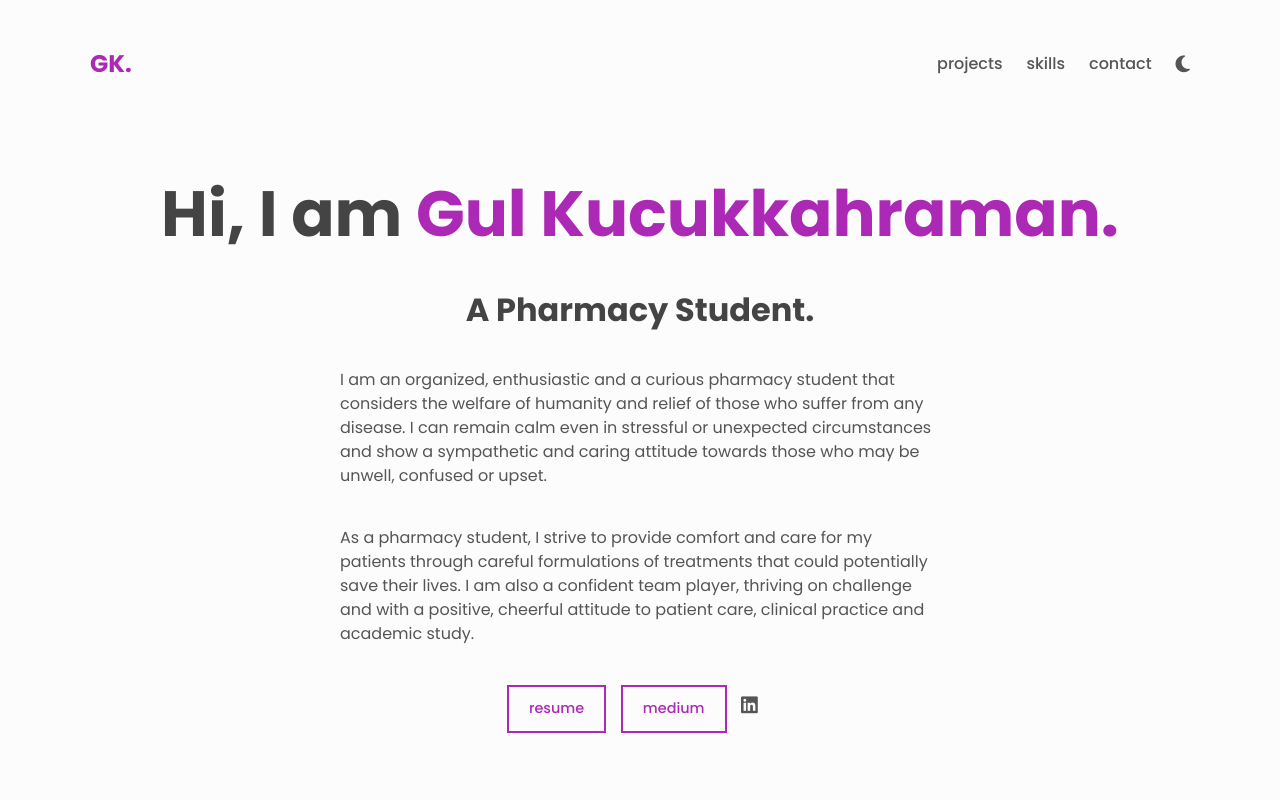
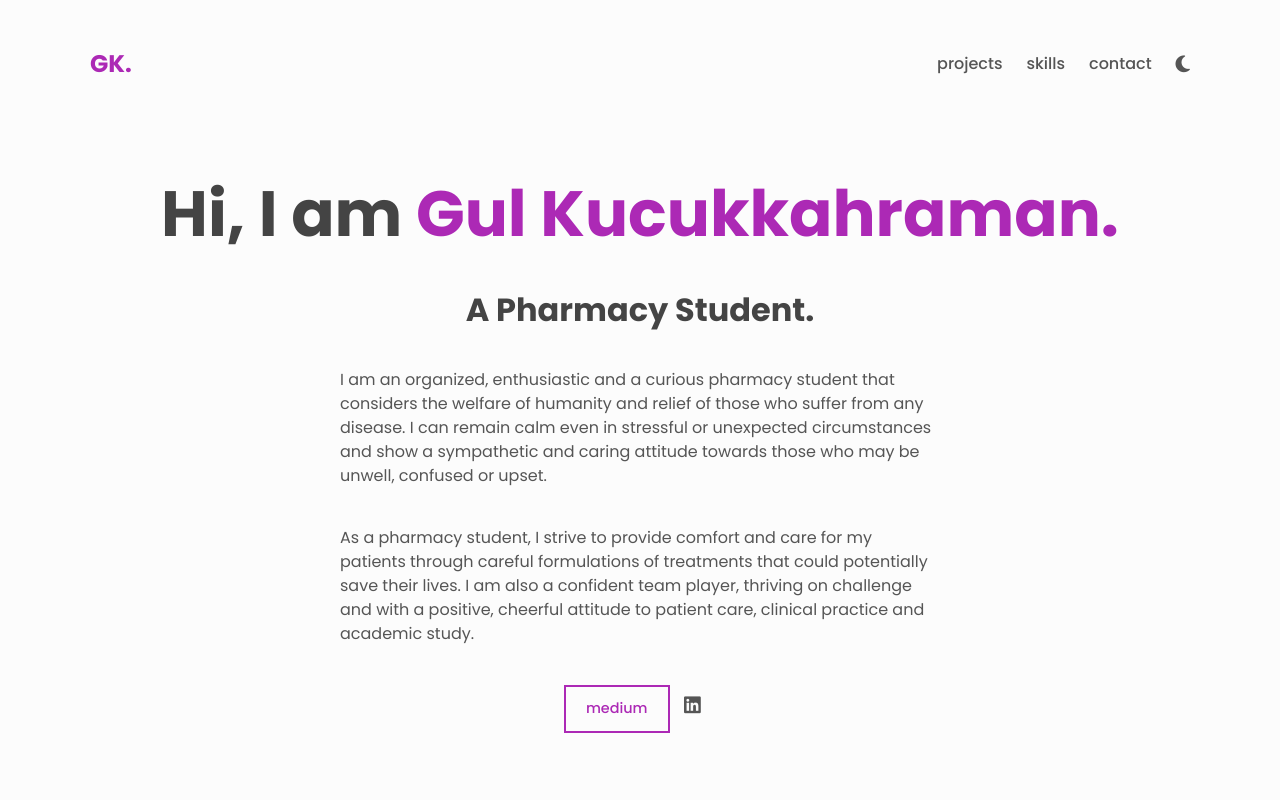
Before and after one commit to gulkucukkahraman/gulkucukkahraman.github.io, a plain HTML site: page index.html in a window 1280 px wide. Shown: the top 800 px of the page. Drawn offline with Linux system fonts and the light colour scheme.

Commit message:
Update index.html

```diff
--- a/index.html
+++ b/index.html
@@ -65,10 +65,6 @@
             </p>
 
             <div class="about__contact center">
-                <a href="https://drive.google.com/file/d/1ibnbaDZkhzu6MSrRNnBMyCP4Vqq5Z4Ia/view?usp=sharing">
-                    <span class="btn btn--outline">Resume</span>
-                </a>
-
               <a href="https://medium.com/@gul_kucukkahraman">
                     <span class="btn btn--outline">Medium</span>
                 </a>
```
